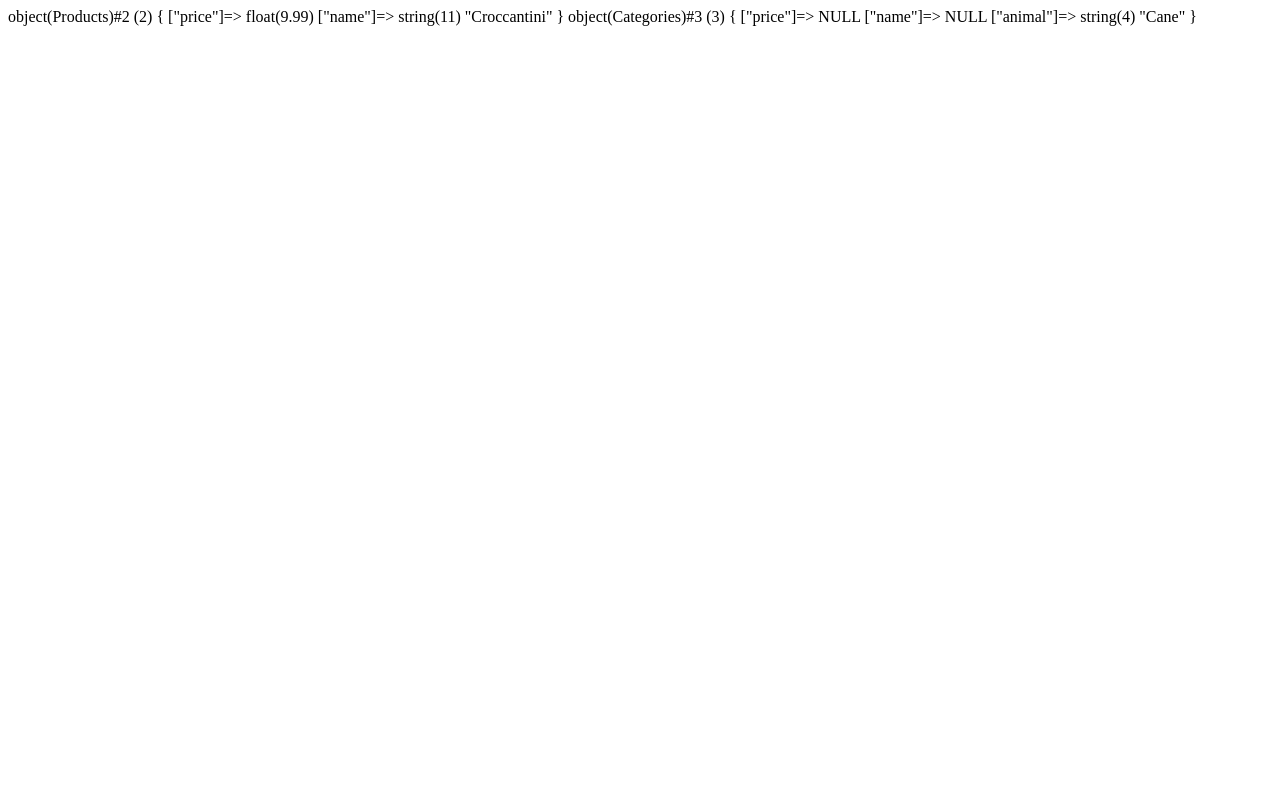
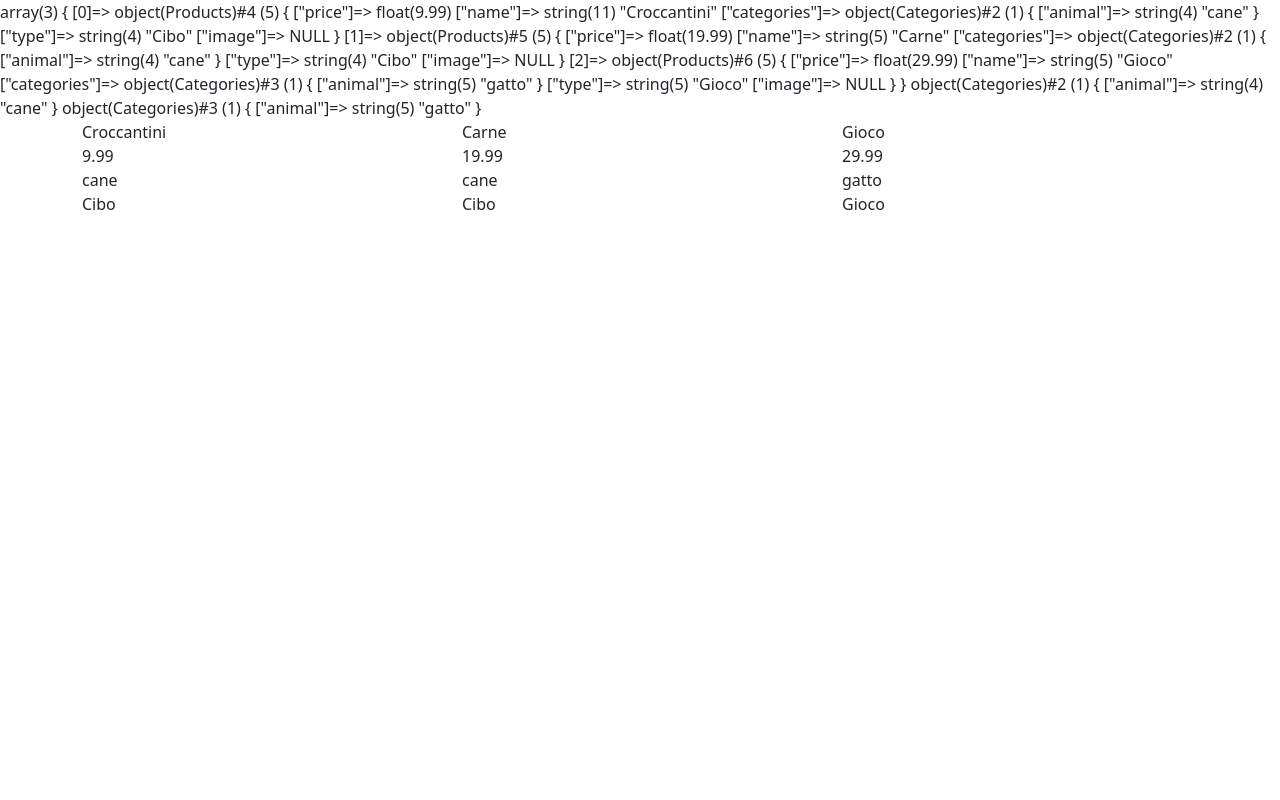
Before and after one commit to DaniloSalerno/php-oop-2, a PHP site: page / in a window 1280 px wide. Run offline with PHP 8.4, Linux system fonts and the light colour scheme.

Commit message:
add Categories class
print products variables in page

```diff
--- a/index.php
+++ b/index.php
@@ -11,8 +11,63 @@ Stampiamo delle card contenenti i dettagli dei prodotti, come immagine, titolo,
 
 <?php
 
+$debug = true; // cambiate in true e false in base se volete o meno vedere gli errori
+if ($debug == true) {
+    ini_set('display_errors', 1); // imposta il file php.ini a mostrare gli errori
+    error_reporting(E_ALL); // imposta il livello di errori da mostrare E_ALL tutti
+}
+
 define('ROOT', __DIR__);
 
 define('DS', DIRECTORY_SEPARATOR);
 
+require_once ROOT . DS . 'models' . DS . 'categories.php';
+
 require_once ROOT . DS . 'models' . DS . 'products.php';
+
+
+
+var_dump($products);
+
+var_dump($dog_categories);
+var_dump($cat_categories);
+
+
+?>
+
+<!DOCTYPE html>
+<html lang="en">
+
+<head>
+    <meta charset="UTF-8">
+    <meta name="viewport" content="width=device-width, initial-scale=1.0">
+    <title>Pets shop</title>
+    <link href='https://cdn.jsdelivr.net/npm/bootstrap@5.3.2/dist/css/bootstrap.min.css' rel='stylesheet' integrity='sha384-T3c6CoIi6uLrA9TneNEoa7RxnatzjcDSCmG1MXxSR1GAsXEV/Dwwykc2MPK8M2HN' crossorigin='anonymous'>
+</head>
+
+<body>
+
+    <div class="container">
+        <div class="row row-cols-3">
+
+            <?php foreach ($products as $product) : ?>
+
+                <div class="col">
+
+                    <div> <?= $product->name ?></div>
+                    <div> <?= $product->price ?></div>
+                    <div> <?= $product->categories->animal ?></div>
+                    <div> <?= $product->type ?></div>
+
+
+                </div>
+
+            <?php endforeach ?>
+
+
+        </div>
+    </div>
+
+</body>
+
+</html>
--- /dev/null
+++ b/models/categories.php
@@ -0,0 +1,14 @@
+<?php
+
+class Categories
+{
+    public $animal;
+
+    function __construct($_animal)
+    {
+        $this->animal = $_animal;
+    }
+}
+
+$dog_categories = new Categories('cane');
+$cat_categories = new Categories('gatto');
--- a/models/products.php
+++ b/models/products.php
@@ -1,28 +1,42 @@
 <?php
+
 class Products
 {
     public $price;
     public $name;
+    public $categories;
+    public $type;
+    public $image;
 
-    function __construct($_name, $_price)
+    function __construct($_name, $_price, Categories $Categories, $_type)
     {
         $this->name = $_name;
         $this->price = $_price;
+        $this->categories = $Categories;
+        $this->type = $_type;
+    }
+
+    function getIcon()
+    {
+        if (strtolower($this->categories->animal) == 'cane') {
+            return 'icona cane';
+        } elseif (strtolower($this->categories->animal) == 'gatto') {
+            return 'icona gatto';
+        } {
+        }
     }
 };
 
-class Categories extends Products
-{
-    public $animal;
 
-    function __construct($_animal)
-    {
-        $this->animal = $_animal;
-    }
-}
 
-$products = new Products('Croccantini', 9.99);
-var_dump($products);
+$products = [
+    new Products('Croccantini', 9.99, $dog_categories, 'Cibo'),
+    new Products('Carne', 19.99, $dog_categories, 'Cibo'),
+    new Products('Gioco', 29.99, $cat_categories, 'Gioco')
+];
 
-$categories = new Categories('Cane');
-var_dump($categories);
+
+
+
+/* var_dump($cat_products);
+var_dump($dog_products); */
```
